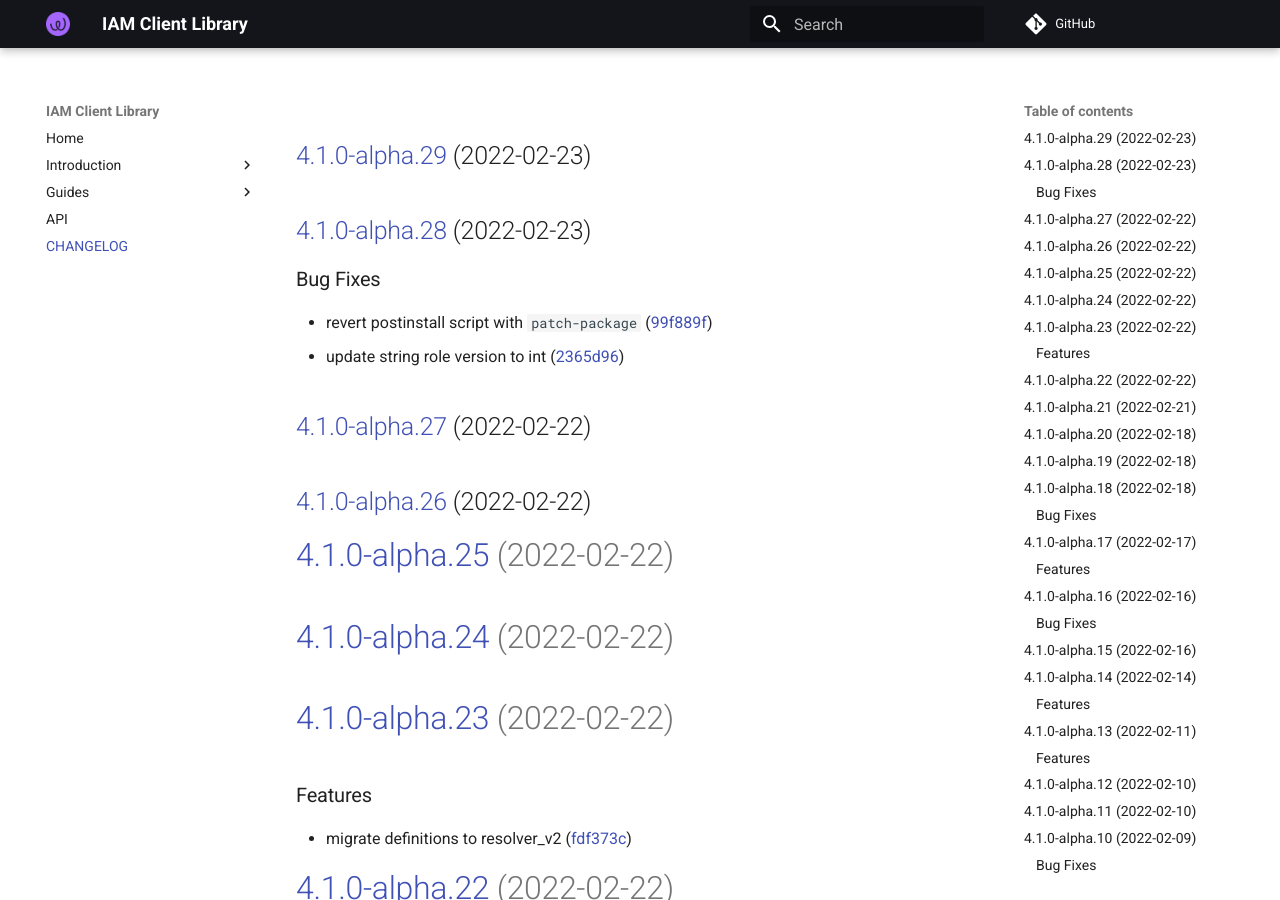
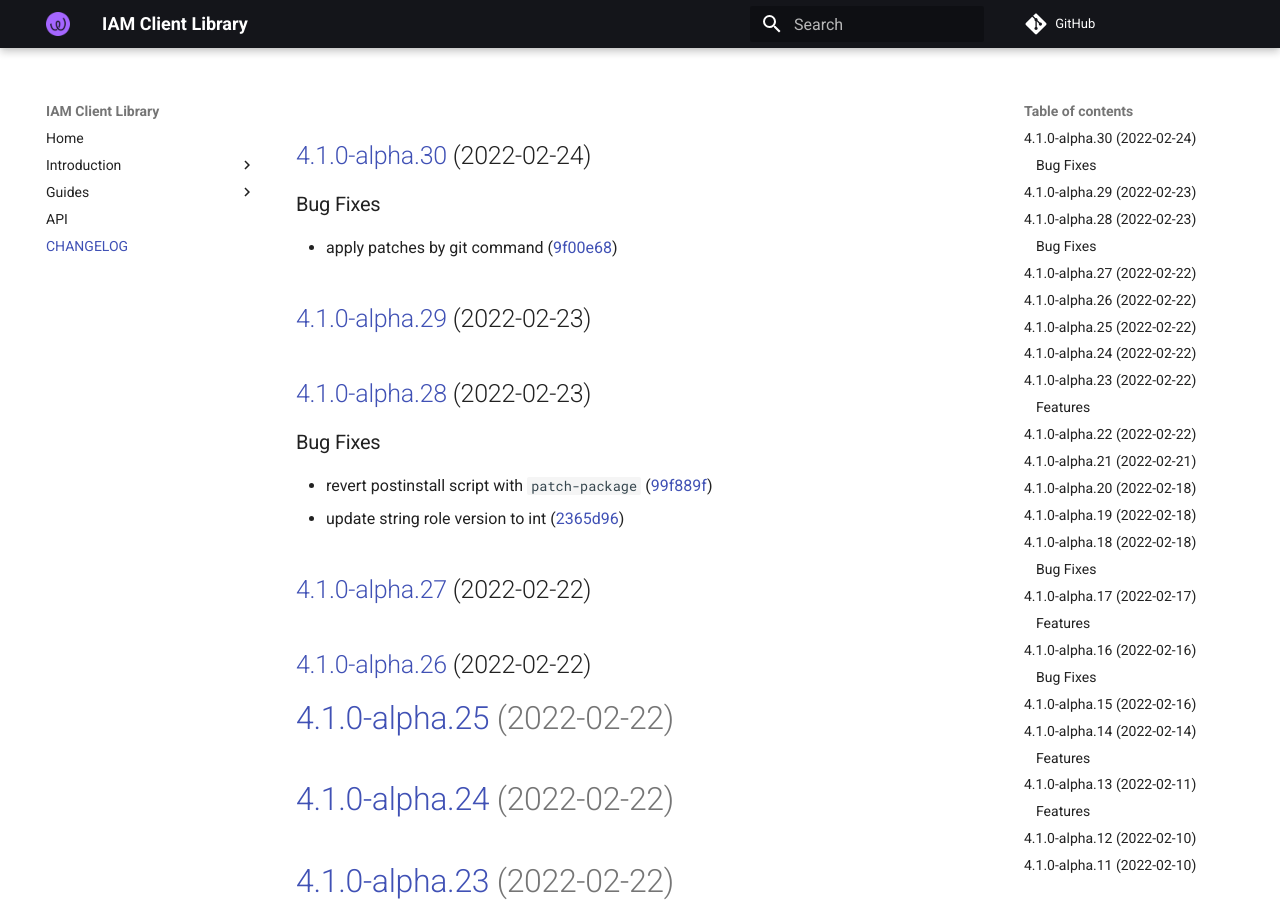
Before and after one commit to energywebfoundation/iam-client-lib, an MkDocs documentation site: the page built from docs/CHANGELOG.md, in a window 1280 px wide and 900 px high. Built offline with MkDocs 1.6.1 and Material for MkDocs 9.7.7, drawn with Linux system fonts in a browser that asks for light colours; comment, search, counter and statistics services are not loaded.

Commit message:
chore(release): 4.1.0-alpha.30 [skip ci]
## [4.1.0-alpha.30](https://github.com/energywebfoundation/iam-client-lib/compare/v4.1.0-alpha.29...v4.1.0-alpha.30) (2022-02-24)

### Bug Fixes

* apply patches by git command ([9f00e68](https://github.com/energywebfoundation/iam-client-lib/commit/9f00e68445a631cca61e1ee4d377f460744f9397))

```diff
--- a/docs/CHANGELOG.md
+++ b/docs/CHANGELOG.md
@@ -1,3 +1,10 @@
+## [4.1.0-alpha.30](https://github.com/energywebfoundation/iam-client-lib/compare/v4.1.0-alpha.29...v4.1.0-alpha.30) (2022-02-24)
+
+
+### Bug Fixes
+
+* apply patches by git command ([9f00e68](https://github.com/energywebfoundation/iam-client-lib/commit/9f00e68445a631cca61e1ee4d377f460744f9397))
+
 ## [4.1.0-alpha.29](https://github.com/energywebfoundation/iam-client-lib/compare/v4.1.0-alpha.28...v4.1.0-alpha.29) (2022-02-23)
 
 ## [4.1.0-alpha.28](https://github.com/energywebfoundation/iam-client-lib/compare/v4.1.0-alpha.27...v4.1.0-alpha.28) (2022-02-23)
```
